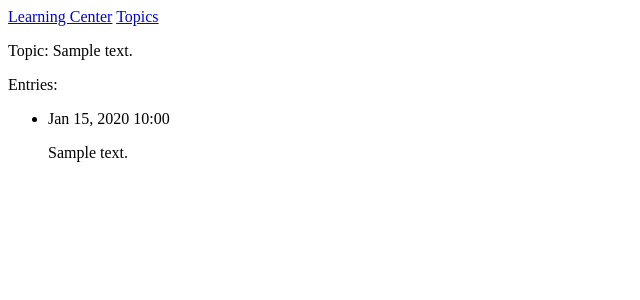
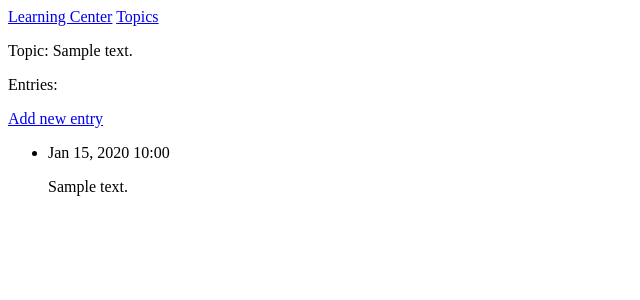
Before and after one commit to penguin248/learning-center, a Django app: page /topics/1/ in a window 1280 px wide. Shown: the top 300 px of the page, without its empty margins (0-640 px from the left). Run offline with Django 5.2, Linux system fonts and the light colour scheme; tables that the repository leaves empty hold one stand-in row (values such as "Sample post").

Commit message:
Add a link from each topic page to a new entry page

```diff
--- a/learning_centers/templates/learning_centers/topic.html
+++ b/learning_centers/templates/learning_centers/topic.html
@@ -5,6 +5,9 @@
 <p>Topic: {{ topic }}</p>
 
 <p>Entries:</p>
+<p>
+    <a href="{% url 'learning_centers:new_entry' topic.id %}">Add new entry</a>
+</p>
 <ul>
     {% for entry in entries %}
         <li>
```
